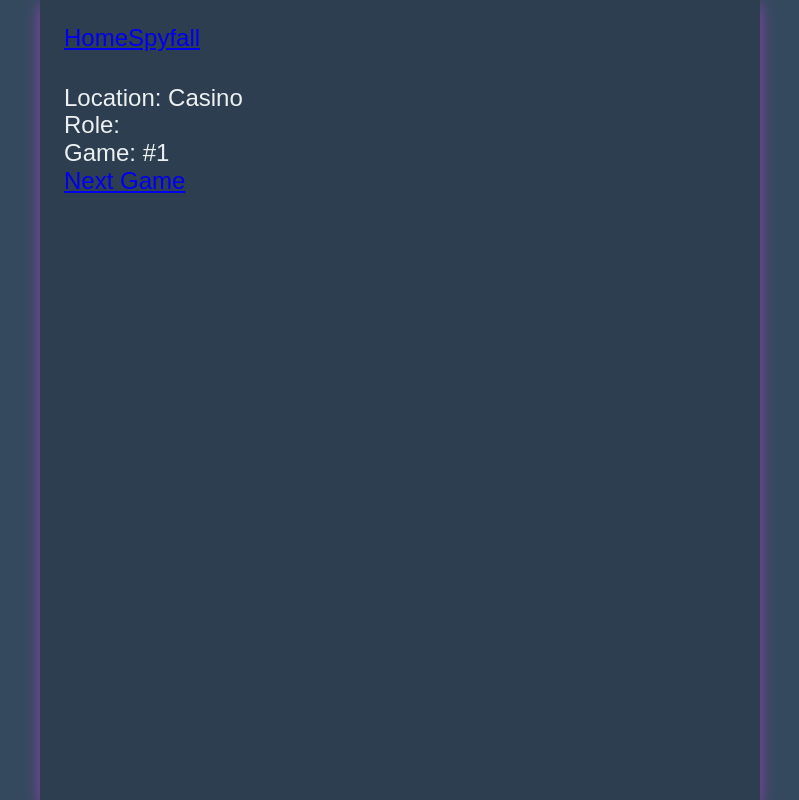
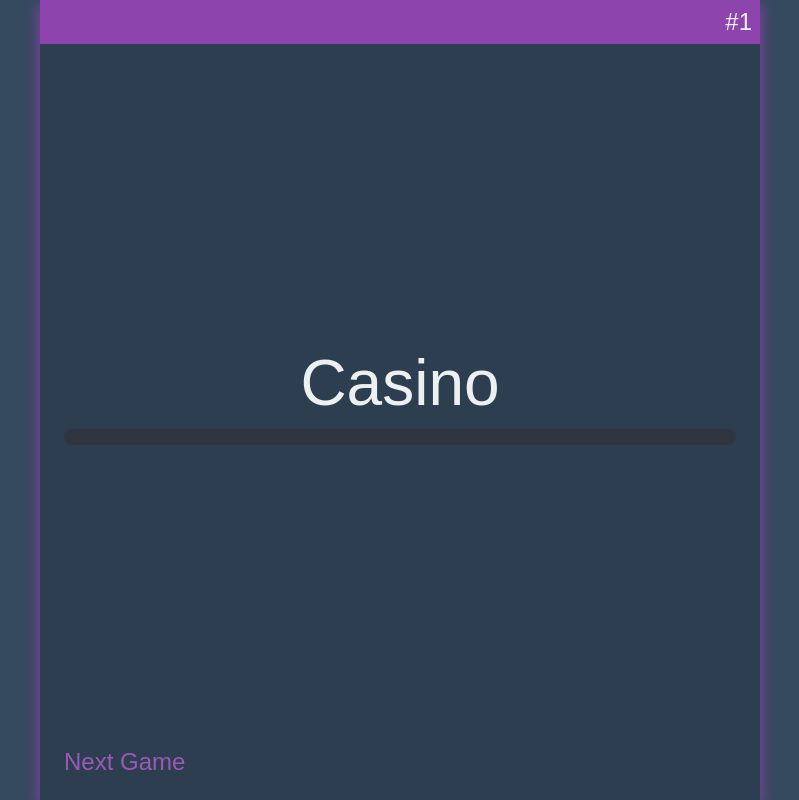
Before and after one commit to kbparagua/likalaro, a Vue app: page /spyfall/game in a window 1280 px wide. Shown: the whole page, without its empty margins (240-1039 px from the left). Built offline with nearby package versions, Linux system fonts and the light colour scheme.

Commit message:
some fancy style shit

```diff
--- a/src/App.vue
+++ b/src/App.vue
@@ -6,7 +6,7 @@
 <template>
   <header>
     <div class="wrapper">
-      <nav>
+      <nav v-if="$route.path == '/'">
         <RouterLink to="/">Home</RouterLink>
         <RouterLink to="/spyfall/new">Spyfall</RouterLink>
       </nav>
--- a/src/assets/main.css
+++ b/src/assets/main.css
@@ -14,7 +14,6 @@ body {
 }
 
 #app {
-  min-width: 480px;
   max-width: 720px;
   width: 100%;
   height: 100vh;
@@ -22,3 +21,12 @@ body {
   padding: 24px;
   box-shadow: #8e44ad 0px 5px 15px;
 }
+
+a {
+  text-decoration: none;
+  color: #9b59b6;
+
+  &:visited {
+    color: #9b59b6;
+  }
+}
--- a/src/views/spyfall/main/GameScreen.vue
+++ b/src/views/spyfall/main/GameScreen.vue
@@ -32,13 +32,51 @@
 </script>
 
 <template>
-  <div>
-    <h1>{{ player }}</h1>
-    <div>Location: {{ location }}</div>
-    <div>Role: {{ role  }}</div>
-    <div>Game: #{{ gameNumber }}</div>
+  <div class="screen">
+    <div class="top-bar">
+      <span class="player">{{ player }}</span>
+      <span class="round">#{{ gameNumber }}</span>
+    </div>
+
+    <div>
+      <div class="location">{{ location }}</div>
+      <div class="role">{{ role  }}</div>
+    </div>
 
     <Timer v-if="isHost"></Timer>
     <a href="#nextGame" @click.prevent="nextGame">Next Game</a>
   </div>
 </template>
+
+<style scoped>
+  .screen {
+    display: flex;
+    flex-direction: column;
+    justify-content: space-between;
+    height: 100%;
+  }
+
+  .top-bar {
+    display: flex;
+    justify-content: space-between;
+    background-color: #8e44ad;
+    margin-top: -24px;
+    margin-left: -24px;
+    margin-right: -24px;
+    padding: 0.5rem;
+  }
+
+  .location {
+    font-size: 4rem;
+    text-align: center;
+    margin-bottom: 0.5rem;
+  }
+
+  .role {
+    font-size: 1rem;
+    text-align: center;
+    background-color: #2f3640;
+    padding: 0.5rem;
+    border-radius: 0.5rem;
+  }
+</style>
--- a/src/views/spyfall/main/game_screen/Timer.vue
+++ b/src/views/spyfall/main/game_screen/Timer.vue
@@ -40,7 +40,7 @@
     stopTick();
   }
 
-  const toggleAction = computed(() => (intervalId.value ? 'Pause' : 'Resume' ));
+  const toggleAction = computed(() => (intervalId.value ? 'pause' : 'start' ));
 
   function tick() {
     seconds--;
@@ -58,9 +58,23 @@
 </script>
 
 <template>
-  <div v-if="isTimeUp">Time is up!</div>
-  <div v-else>{{ minutesDisplay }}:{{ secondsDisplay }}</div>
+  <div class="timer">
+    <div v-if="isTimeUp">Time is up!</div>
+    <div class="time" v-else>{{ minutesDisplay }}:{{ secondsDisplay }}</div>
 
-  <a href="#reset" v-if="isTimeUp" @click.prevent="reset">Reset</a>
-  <a href="#toggle" v-else @click.prevent="toggleTick">{{ toggleAction }}</a>
+    <a href="#reset" v-if="isTimeUp" @click.prevent="reset">Reset</a>
+    <a href="#toggle" v-else @click.prevent="toggleTick">{{ toggleAction }}</a>
+  </div>
 </template>
+
+<style scoped>
+  .timer {
+    text-align: center;
+  }
+
+  .time {
+    font-size: 2rem;
+    font-family: 'Courier New', Courier, monospace;
+    color: #e74c3c;
+  }
+</style>
```
